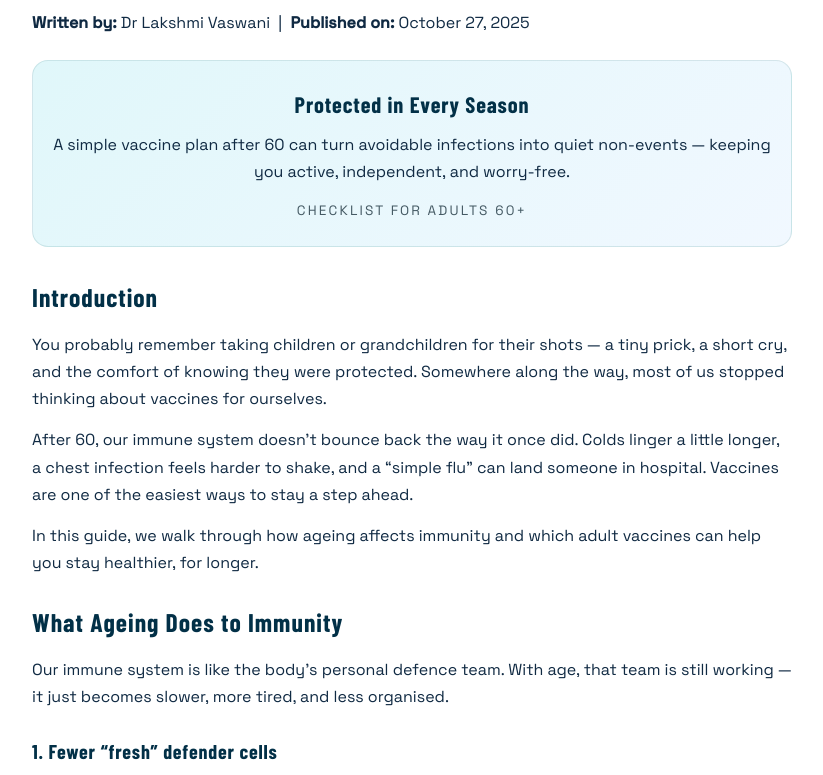
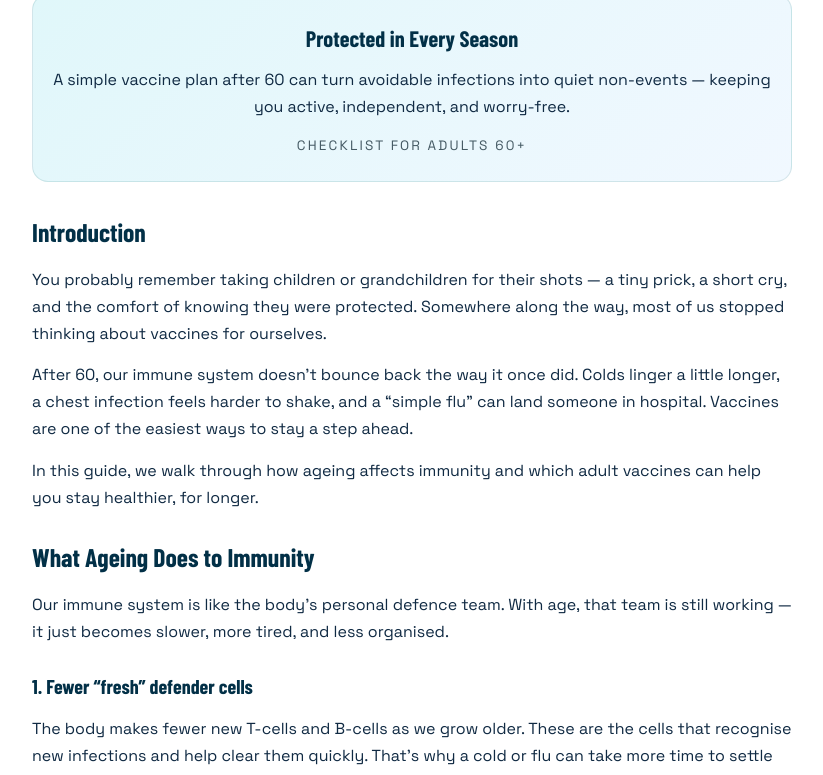
Before and after one commit to kartikeiya-rai-meru/test-fonts, a plain HTML site: page Fonts/meru_full_spacegrotesk.html in a window 1280 px wide. Shown: the part 222-997 px from the top of the page, without its empty margins (228-1051 px from the left). Drawn offline with nearby package versions, Linux system fonts and the light colour scheme.

Commit message:
Remove letter spacing from heading styles

```diff
--- a/Fonts/meru_full_spacegrotesk.html
+++ b/Fonts/meru_full_spacegrotesk.html
@@ -27,7 +27,7 @@ body {
 }
 h1,h2,h3,h4,h5,h6 {
   font-family:"Barlow Condensed", system-ui, -apple-system, "Segoe UI", sans-serif;
-  letter-spacing:0.04em;
+  letter-spacing:0;
   color:#023047;
   margin-top:24px;
   margin-bottom:12px;
```
